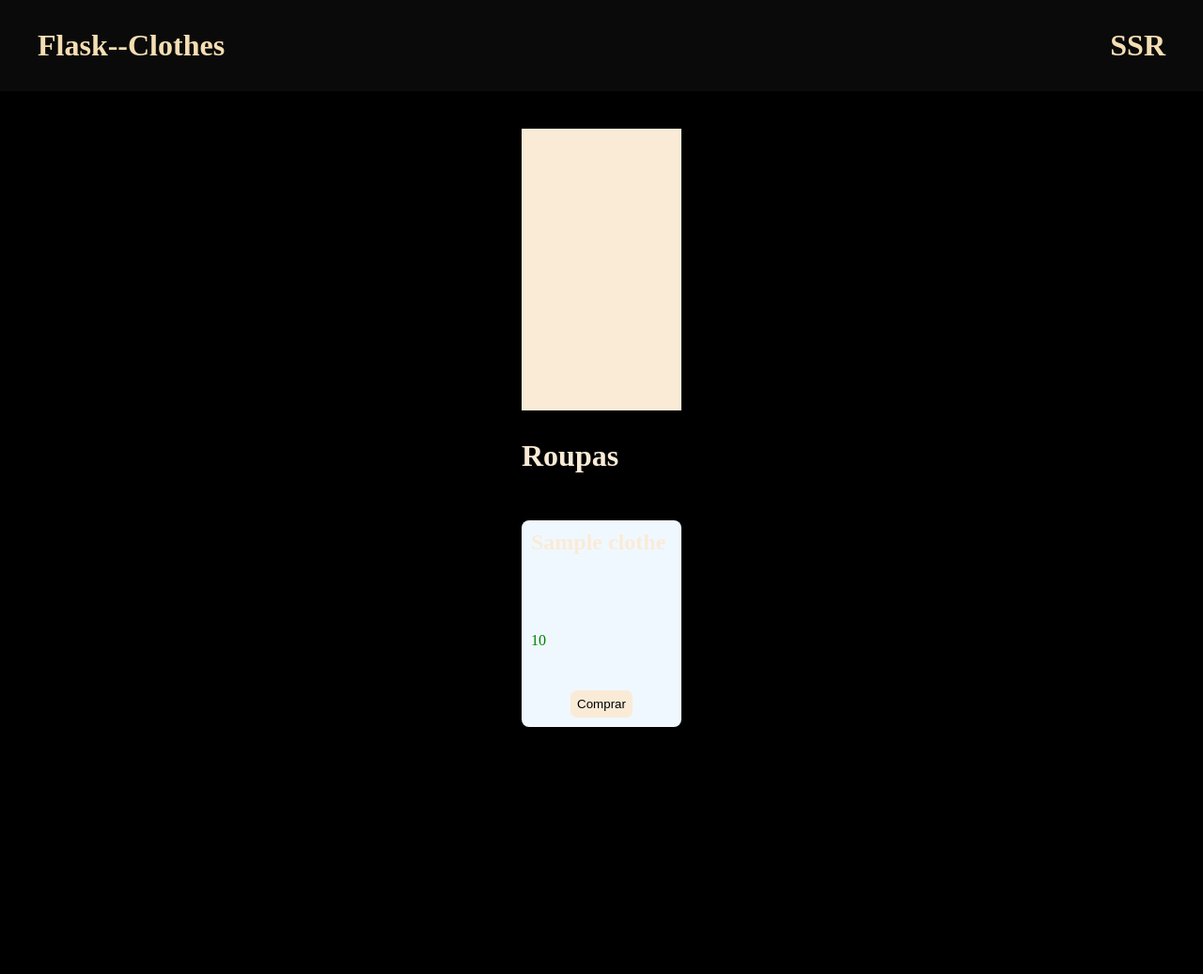
After one commit to flask-clothes/Flask-Clothes, a Flask app: template templates/index.html in a window 1280 px wide. The commit adds this page. Shown: the whole page at 94% size. Run offline with Flask 3, Linux system fonts and the light colour scheme; the template is opened without the code that fills it: most values are stand-ins (such as "Sample title", 1, 10 or a date in 2020).

Commit message:
feat: dinamic page generation

```diff
--- a/app.py
+++ b/app.py
@@ -3,6 +3,38 @@ from flask import Flask, render_template, url_for, request, make_response, redir
 
 app = Flask(__name__)
 
+class Clothe:
 
-@app.route("/")
-def home:
+    def __init__(self,id,name,price,ctg):
+        self.name = name
+        self.price = price
+        self.ctg = ctg
+
+    def getPrice(self):
+        return self.price
+    def getName(self):
+        return self.name
+
+
+clothes = [Clothe(1,"NikeM4",50,"sport"),Clothe(2,"Zara",200,"expensive"),Clothe(3,"North Ocean",150,"cold")]
+
+
+@app.route("/ssr")
+def home():
+    return render_template('index.html',clothes=clothes)
+
+@app.route("/ssr/clothe/<id>")
+def home(id):
+    selected_clothe = clothes[0]
+    for clothe in clothes:
+        if clothe.id == id:
+            selected_clothe = clothe
+            return render_template('clothe.html',clothe=selected_clothe)
+
+    return render_template("index.html",clothes=clothes)
+
+
+
+
+if __name__ == "__main__":
+    app.run(debug=True)
--- a/templates/base.html
+++ b/templates/base.html
@@ -4,8 +4,57 @@
     <meta charset="UTF-8">
     <meta name="viewport" content="width=device-width, initial-scale=1.0">
     <title>Clothes</title>
+    <style>
+        .wrapper{
+            max-width: 1200px;
+            margin-left: auto;
+            margin-right: auto;
+        }
+        h1,p{
+            margin: 0;
+        }
+        .price{
+            padding-top: 15px;
+        }
+        .clothe__card{
+            transition: all 300ms ease-out;
+        }
+        .clothe__card:hover{
+            transform: scale(1.1);
+        }
+        .card__button{
+            padding: 5px;
+            background-color: antiquewhite;
+            border-radius: 7px;
+            outline: none;
+            border: 2px solid antiquewhite;
+            cursor: pointer;
+            border: 2px solid transparent;
+            transition: all 200ms linear;
+        }
+        .card__button:hover{
+            background-color: aliceblue;
+            border-color: antiquewhite;
+            color: antiquewhite;
+        }
+
+    </style>
 </head>
-<body>
+<body class="" style="background-color: black; height: 100vh;margin: 0">
+    <header style="background-color: #0a0a0a;color: wheat;">
+        <div class="Header">
+            <div class="wrapper" style="max-width: 1200px;">
+                <div class="Header__content" style="display: flex; justify-content: space-between;padding-block: 30px;">
+                    <div class="header__left">
+                        <h1>Flask--Clothes</h1>
+                    </div>
+                    <div class="header__right">
+                        <h1>SSR</h1>
+                    </div>
+                </div>
+            </div>
+        </div>
+    </header>
     {% block content %}
     {% endblock %}
 </body>
--- /dev/null
+++ b/templates/index.html
@@ -0,0 +1,32 @@
+{% extends 'base.html' %}
+
+{% block content %}
+<div class="home" style="height: 900px;justify-self: center; justify-content: center; padding-top: 40px;">
+    <div class="banner" style="background-color: antiquewhite;width: 100%;height: 300px;">
+
+    </div>
+    <div class="wrapper">
+
+        <h1 style="color: antiquewhite;padding-top: 30px;">Roupas</h1>
+        <div class="clothes__content" style="display: flex;justify-content: center; gap: 45px;padding-top: 50px;">
+        {% for clothe in clothes %}
+            <div class="clothe__card" style="width: 150px;padding: 10px; height: 200px;background-color: aliceblue; color: antiquewhite;border-radius: 8px; display: flex;flex-direction: column; gap: 10px;justify-content: space-between;">
+                <div class="title" style="font-size: 12px; height: 50px;">
+                    <h1>{{ clothe.name }}</h1>
+                </div>
+                <div class="price" style="color: green;">
+                <p>{{ clothe.price }}</p>
+                </div>
+                <div style="display: flex;justify-content: center;">
+                    <a href="/clothe/{{clothe.name}}">
+                    <button class="card__button" >Comprar</button>
+                    </a>
+                </div>
+            </div>
+        {% endfor %}
+        </div>
+    </div>
+</div>
+
+
+{% endblock %}
```
Also changed, not shown: templates/clothe.html (added, +21 -0 lines), templates/header.html (added, +19 -0 lines).
